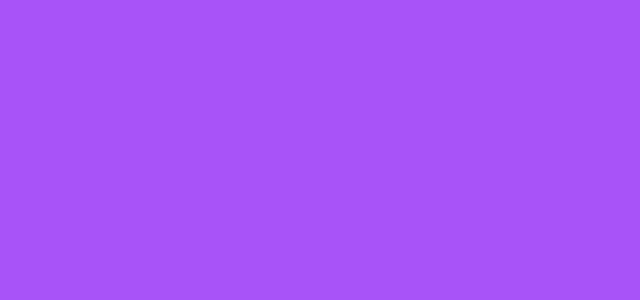
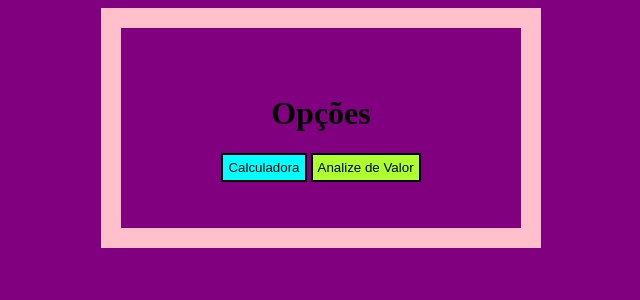
Before and after one commit to ViniNovack/Programacao_web_PUC, a PHP site: page / in a window 1280 px wide. Before the commit the part shown is empty. Shown: the top 300 px of the page, without its empty margins (319-959 px from the left). Run offline with PHP 8.4, Linux system fonts and the light colour scheme.

Commit message:
continuação

```diff
--- a/aula_3/Exercicio/pagina_inicial/index.css
+++ b/aula_3/Exercicio/pagina_inicial/index.css
@@ -1,7 +1,45 @@
 body{
-    background-color:rgb(168, 83, 248);
+    background-color:purple;
+    display: flex;
+    align-items: center;
+    justify-content: center;
 }
 
 .bloco{
     display:flex;
+    align-items: center;
+    justify-content: center;
+    flex-direction: column;
+    border: 20px solid pink;
+    width: 400px;
+    height: 200px;
+
 }
+
+.botao1{
+    background-color:aqua;
+    border: 2px solid black;
+    color: black;
+    padding: 5px;
+}
+
+.botao2{
+    background-color: greenyellow;
+    border: 2px solid black;
+    color: black;
+    padding: 5px;
+}
+
+.botao1:hover{
+    background-color: black;
+    border: 2px solid aqua;
+    color: aqua;
+    padding: 5px;
+}
+
+.botao2:hover{
+    background-color: black;
+    border: 2px solid greenyellow;
+    color: greenyellow;
+    padding: 5px;
+}
--- a/aula_3/Exercicio/pagina_inicial/index.html
+++ b/aula_3/Exercicio/pagina_inicial/index.html
@@ -7,7 +7,13 @@
     <link rel="stylesheet" href="./index.css">
 </head>
 <body>
-
+    <div class="bloco">
+        <h1>Opções</h1>
+        <div class="bloco2">
+            <button id="botao1" class="botao1">Calculadora</button>
+            <button id="botao2" class="botao2">Analize de Valor</button>
+        </div>
+    </div>
     <script src="./index.js" defer></script>
 </body>
 </html>
--- a/aula_3/Exercicio/pagina_inicial/index.js
+++ b/aula_3/Exercicio/pagina_inicial/index.js
@@ -0,0 +1,6 @@
+const botao1 = document.getElementById("botao1")
+const botao2 = document.getElementById("botao2")
+
+botao1.onclick = function(){
+    window.location.href = "../calculadora/index.html";
+}
```
